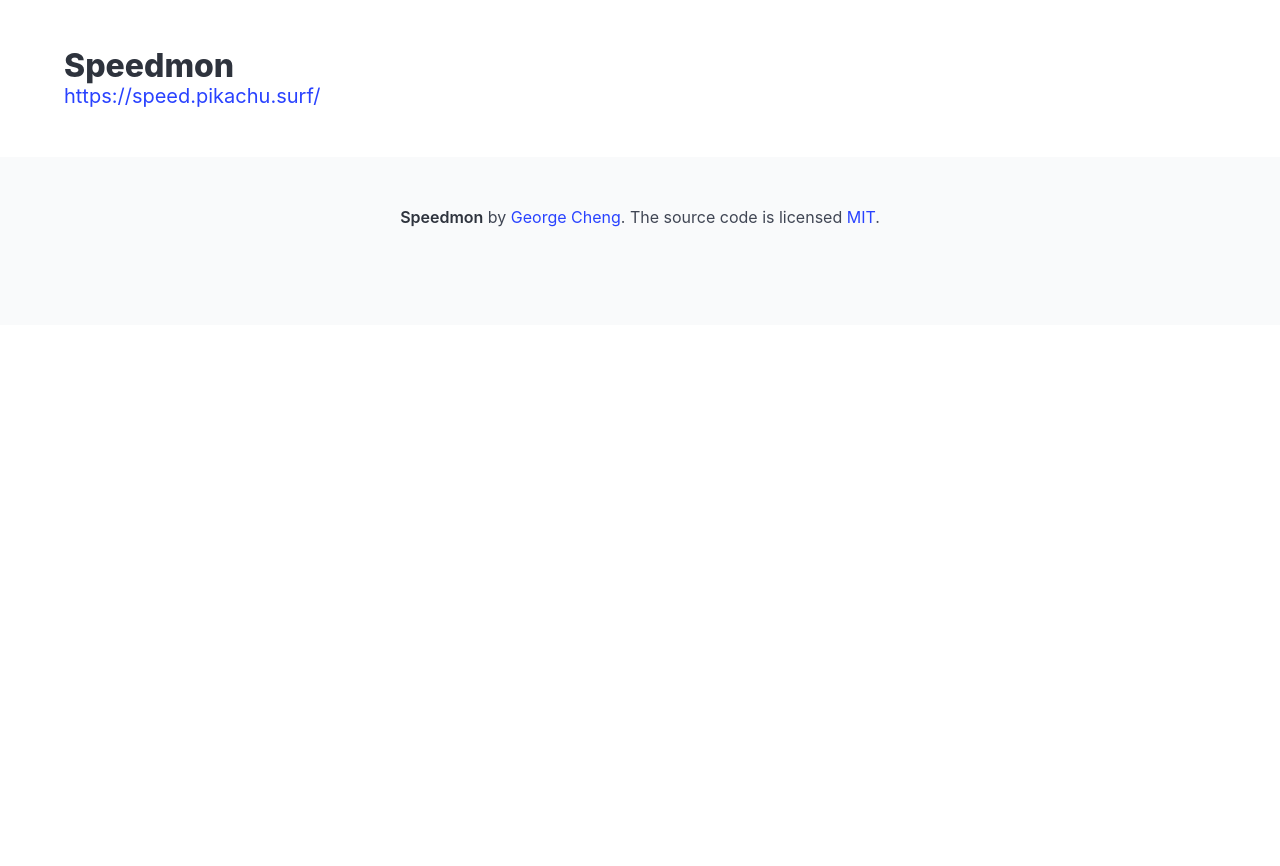
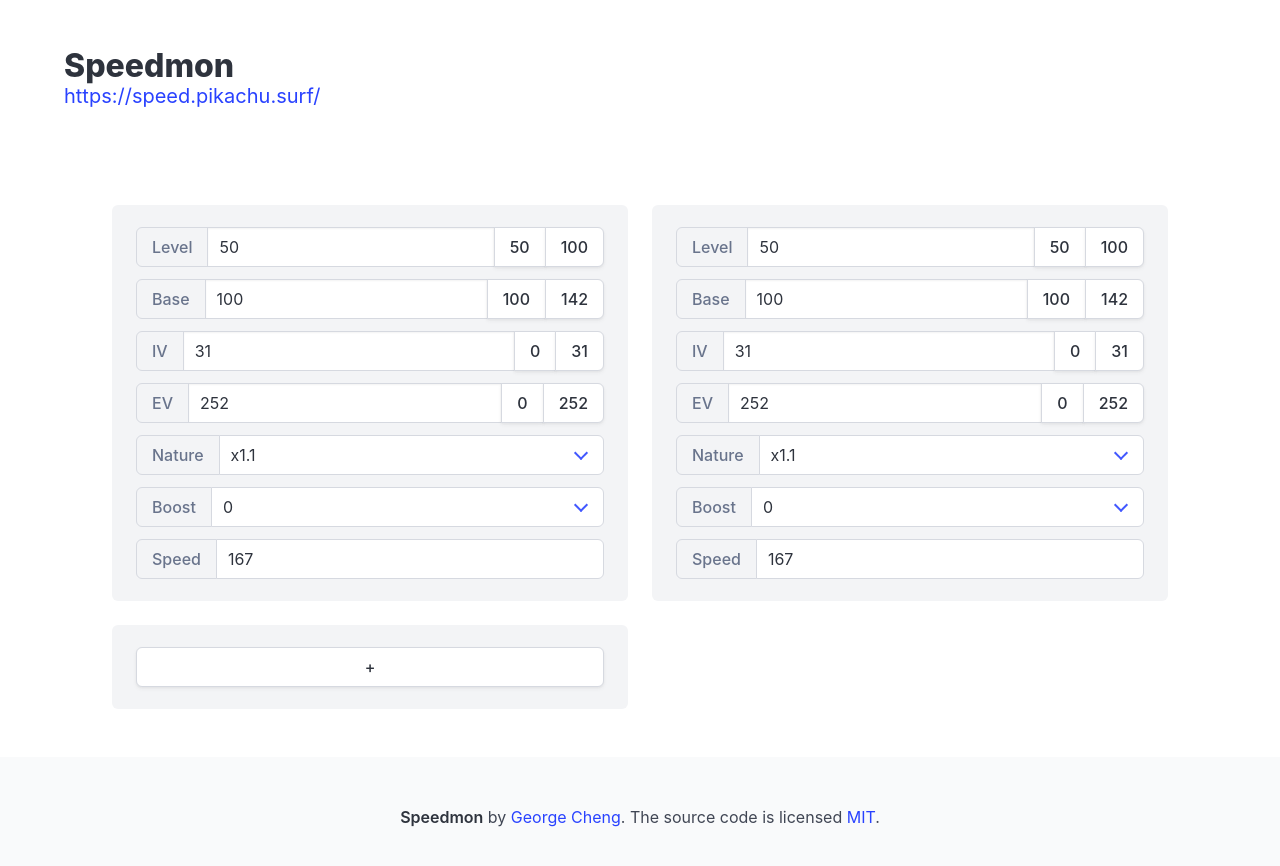
Before and after one commit to Elite-Four/speed.pikachu.surf, a website: page docs/index.html in a window 1280 px wide. Before the commit the page ends 800 px from the top, so only its background shows below. Drawn offline with nearby package versions, Linux system fonts and the light colour scheme.

Commit message:
Update index.html

```diff
--- a/docs/index.html
+++ b/docs/index.html
@@ -150,7 +150,7 @@
       </form>
     </section>
   </script>
-  <script src="//unpkg.com/vue"></script>
+  <script src="//unpkg.com/vue@2"></script>
   <script src="app.js"></script>
 </body>
 </html>
```
